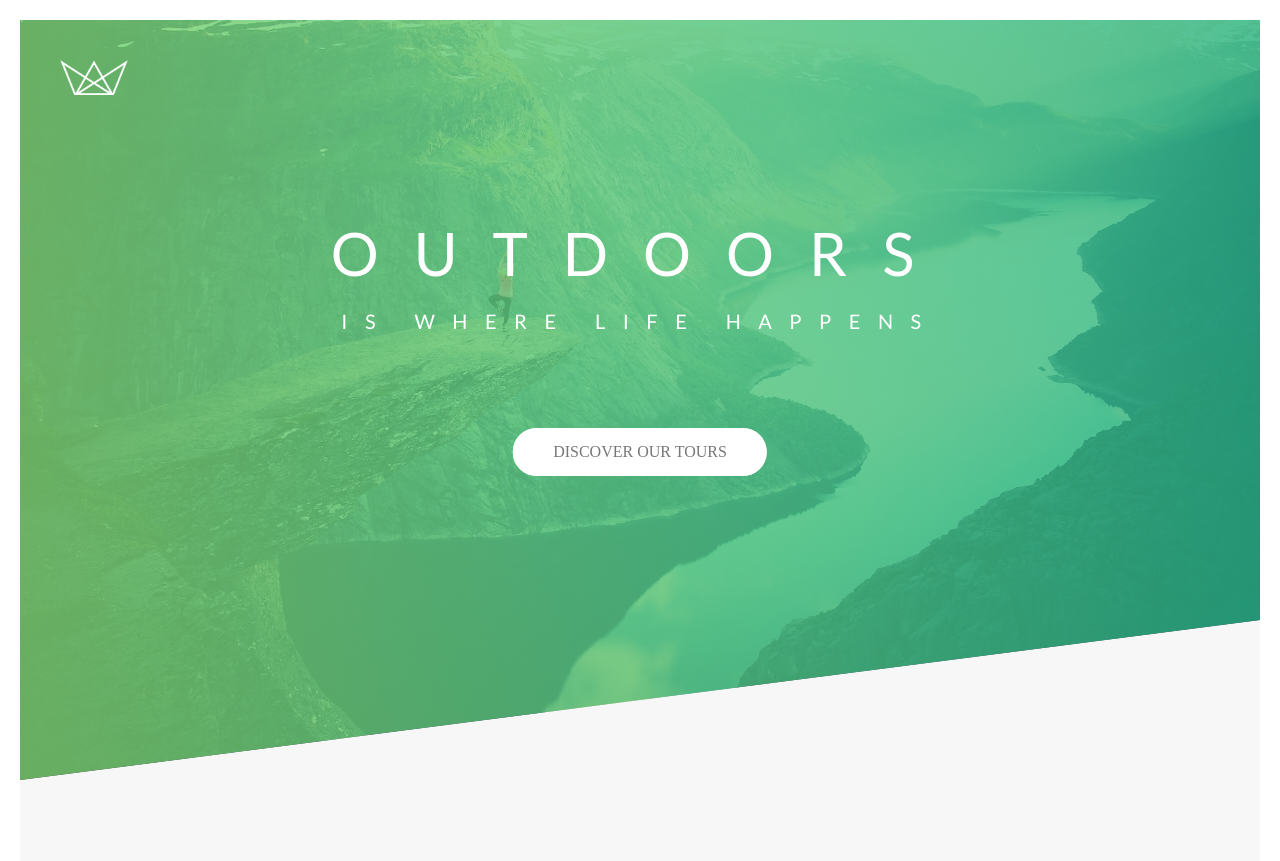
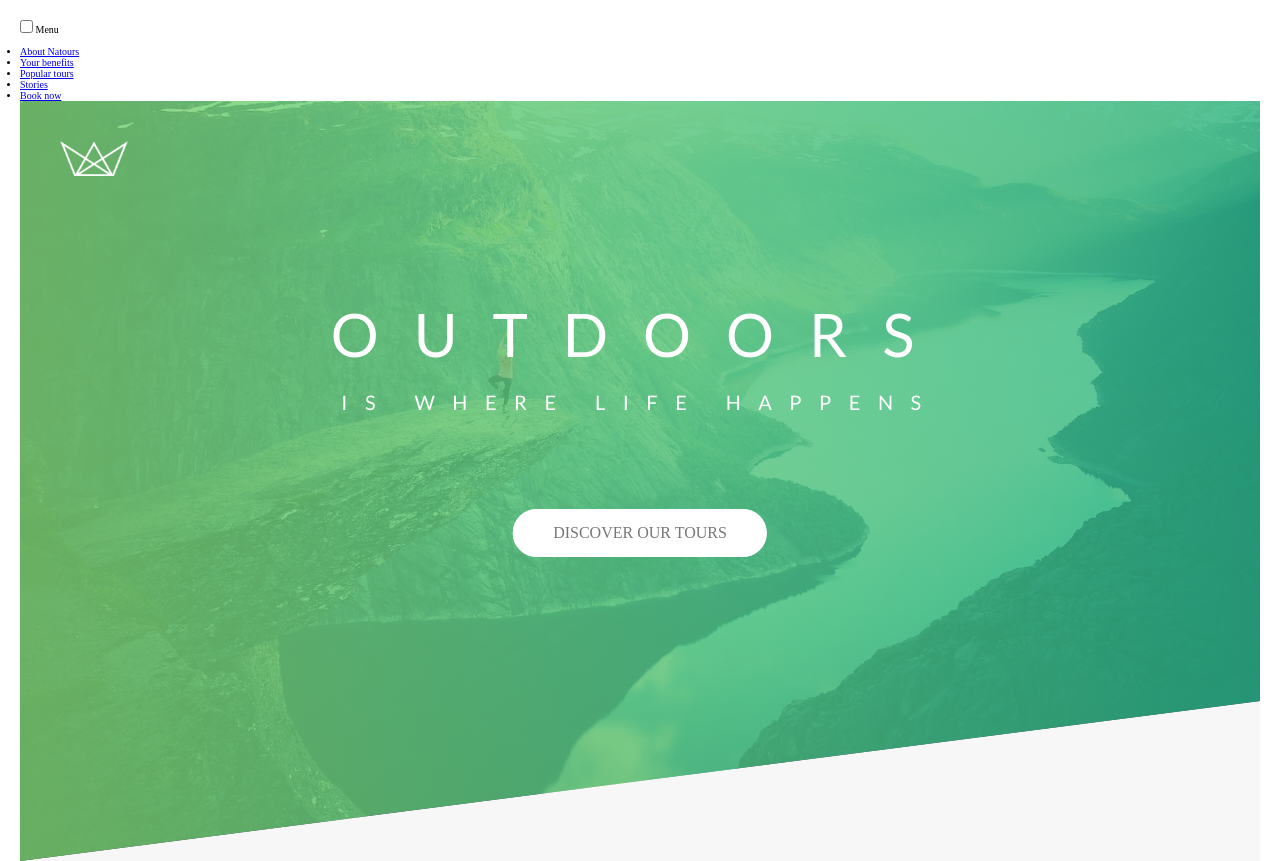
Before and after one commit to Josue-ls/Css-natours, a website: page index.html in a window 1280 px wide. Shown: the top 861 px of the page. Drawn offline with Linux system fonts and the light colour scheme.

Commit message:
feat: menu added

```diff
--- a/index.html
+++ b/index.html
@@ -16,6 +16,32 @@
     <title>Natours | Exciting tours for adventurous people</title>
   </head>
   <body>
+    <div class="navigation">
+      <input type="checkbox" type="navigation__checkbox" id="navi-toggle" />
+      <label for="navi-toggle" class="navigation__button">Menu</label>
+
+      <div class="navigation__background">&nbsp;</div>
+      <nav class="navitagion__nav">
+        <ul class="navigation__list">
+          <li class="navigation__item">
+            <a href="#" class="navigation__link">About Natours</a>
+          </li>
+          <li class="navigation__item">
+            <a href="#" class="navigation__link">Your benefits</a>
+          </li>
+          <li class="navigation__item">
+            <a href="#" class="navigation__link">Popular tours</a>
+          </li>
+          <li class="navigation__item">
+            <a href="#" class="navigation__link">Stories</a>
+          </li>
+          <li class="navigation__item">
+            <a href="#" class="navigation__link">Book now</a>
+          </li>
+        </ul>
+      </nav>
+    </div>
+
     <header class="header">
       <div class="header__logo-box">
         <img src="img/logo-white.png" alt="Logo" class="header__logo" />
--- /dev/null
+++ b/sass/layout/_navigation.scss
@@ -0,0 +1,22 @@
+.navigation {
+  &__checkbox {
+  }
+  &__button {
+  }
+  &__background {
+    height: 6rem;
+    width: 6rem;
+    border-radius: 50%;
+    position: fixed;
+    top: 6.5rem;
+    right: 6.5rem;
+  }
+  &__nav {
+  }
+  &__list {
+  }
+  &__item {
+  }
+  &__link {
+  }
+}
--- a/sass/main.scss
+++ b/sass/main.scss
@@ -20,3 +20,4 @@
 @import "./layout/header";
 @import "./layout/grid";
 @import "./layout/footer";
+@import "./layout/navigation";
```
